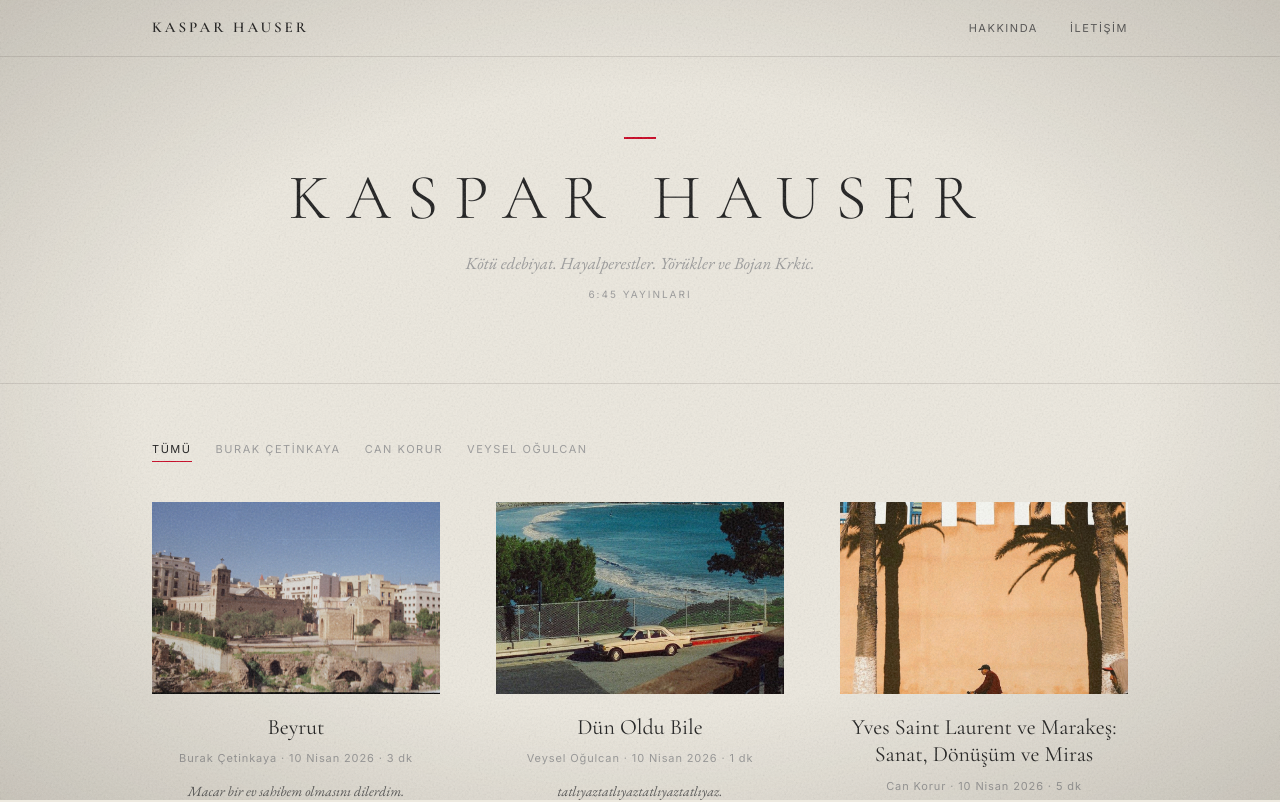
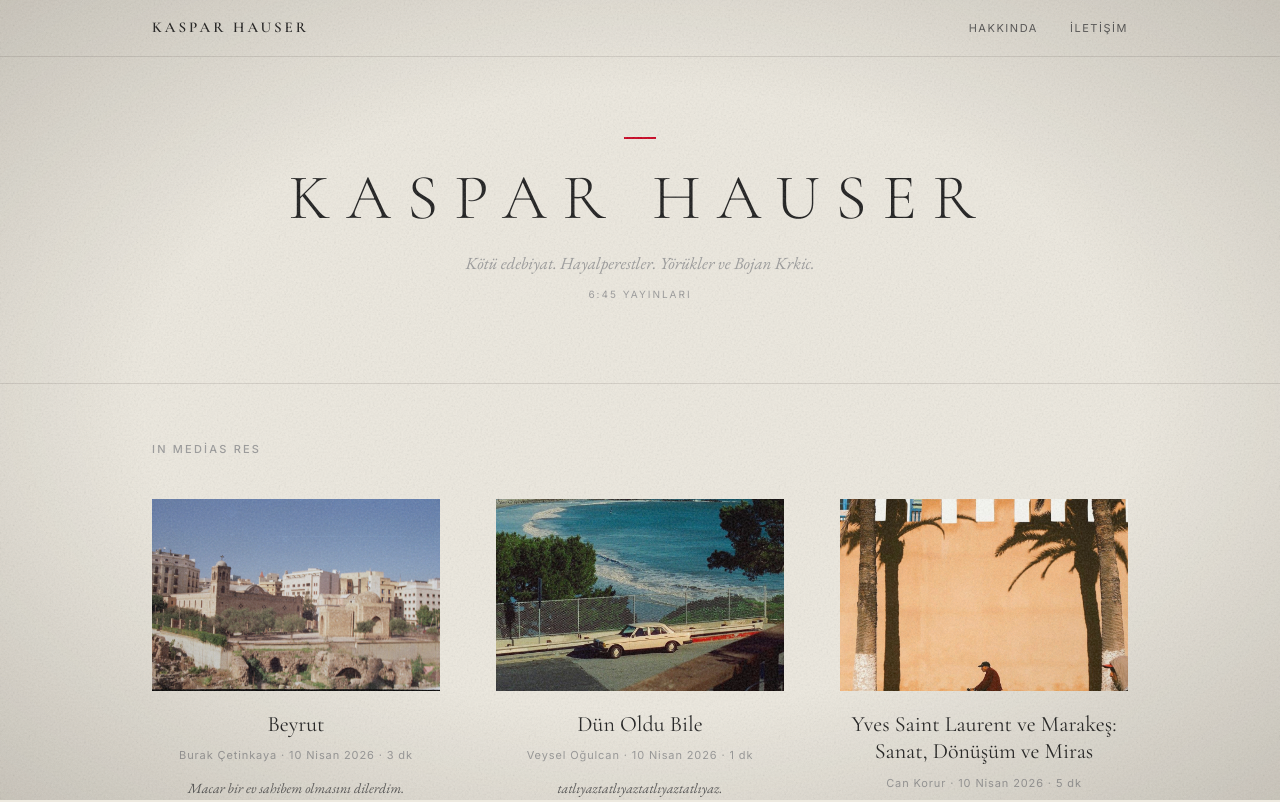
Before and after one commit to brkctnky34/Tezgah, a Next.js app in the folder apps/web/: page / in a window 1280 px wide. Shown: the top 802 px of the page. Built offline with nearby package versions, Linux system fonts and the light colour scheme.

Commit message:
Replace filter bar with In Medias Res section title
https://claude.ai/code/session_017hBrnYXLYuJTnwyekwxTQG

```diff
--- a/apps/web/src/components/PostGrid.tsx
+++ b/apps/web/src/components/PostGrid.tsx
@@ -1,66 +1,14 @@
 "use client";
 
-import { useState } from "react";
 import PostCard from "./PostCard";
 import { Post } from "@/lib/types";
 
 export default function PostGrid({ posts }: { posts: Post[] }) {
-  const [activeAuthor, setActiveAuthor] = useState<string | null>(null);
-
-  const authors = Array.from(new Set(posts.map((p) => p.author))).sort();
-  const filtered = activeAuthor ? posts.filter((p) => p.author === activeAuthor) : posts;
-
   return (
     <div>
-      {/* Yazar filtresi — sadece 2+ yazar varsa göster */}
-      {authors.length > 1 && (
-        <div className="flex flex-wrap gap-x-6 gap-y-2 mb-10">
-          <button
-            onClick={() => setActiveAuthor(null)}
-            style={{
-              fontFamily: "var(--font-ui)",
-              fontSize: "11px",
-              letterSpacing: "0.14em",
-              textTransform: "uppercase",
-              background: "none",
-              border: "none",
-              cursor: "pointer",
-              padding: 0,
-              color: activeAuthor === null ? "var(--text)" : "var(--text-muted)",
-              borderBottom: activeAuthor === null ? "1px solid var(--accent)" : "1px solid transparent",
-              paddingBottom: "2px",
-              transition: "color 0.2s",
-            }}
-          >
-            Tümü
-          </button>
-          {authors.map((author) => (
-            <button
-              key={author}
-              onClick={() => setActiveAuthor(author === activeAuthor ? null : author)}
-              style={{
-                fontFamily: "var(--font-ui)",
-                fontSize: "11px",
-                letterSpacing: "0.14em",
-                textTransform: "uppercase",
-                background: "none",
-                border: "none",
-                cursor: "pointer",
-                padding: 0,
-                color: activeAuthor === author ? "var(--text)" : "var(--text-muted)",
-                borderBottom: activeAuthor === author ? "1px solid var(--accent)" : "1px solid transparent",
-                paddingBottom: "2px",
-                transition: "color 0.2s",
-              }}
-            >
-              {author}
-            </button>
-          ))}
-        </div>
-      )}
-
+      <p className="section-title mb-10">In Medias Res</p>
       <div className="grid grid-cols-1 sm:grid-cols-2 lg:grid-cols-3 gap-10 md:gap-14">
-        {filtered.map((post) => (
+        {posts.map((post) => (
           <PostCard key={post.slug} post={post} />
         ))}
       </div>
```
